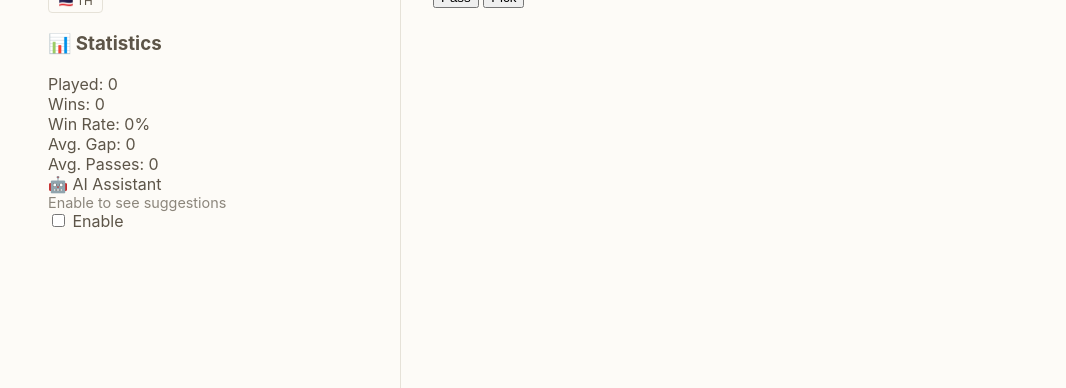
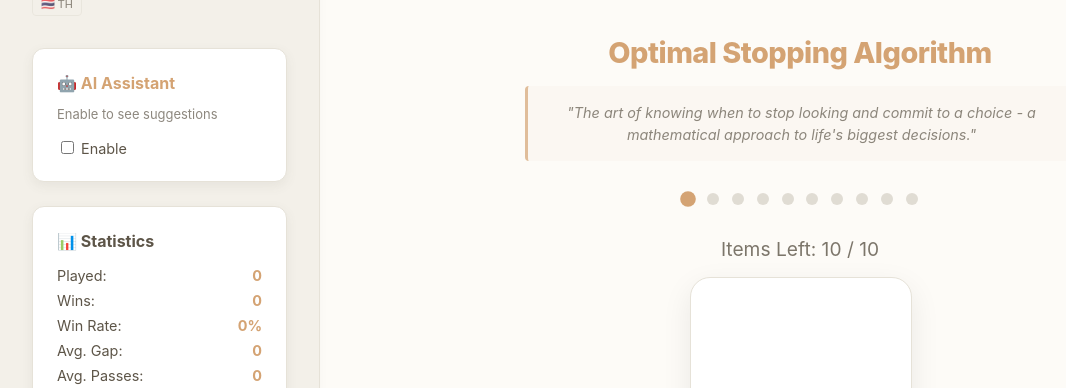
Before and after one commit to excel007/optimal-stopping-game, a website built with Vite: page index.html in a window 1280 px wide. Shown: the part 74-462 px from the top of the page, without its empty margins (0-1066 px from the left). Built offline with nearby package versions, Linux system fonts and the light colour scheme.

Commit message:
feat: Add game title and quote, refine localization strings, and improve responsive layout and styling.

```diff
--- a/main.js
+++ b/main.js
@@ -7,28 +7,32 @@ let game = new OptimalStoppingGame(10);
 // Simple Localization Dictionary
 const i18n = {
   en: {
-    title: "Find The Best(Biggest One) Choice with The 37% Rule",
-    current: "Current Item",
-    itemsLeft: "Items Left",
-    pass: "Pass",
-    pick: "Pick",
-    win: "You found the best diamond! 💎",
-    lose: "You missed the best one.",
-    bestWas: "The best value was",
-    yourValue: "You picked",
-    playAgain: "Play Again"
+    title: 'Optimal Stopping Game',
+    gameTitle: 'Optimal Stopping Algorithm',
+    quote: '"The art of knowing when to stop looking and commit to a choice - a mathematical approach to life\'s biggest decisions."',
+    itemsLeft: 'Items Left',
+    pass: 'Pass',
+    pick: 'Pick',
+    youWin: 'You Win! 🎉',
+    youLose: 'You Lose 😢',
+    youPicked: 'You picked',
+    bestWas: 'Best was',
+    pickedAt: 'Picked at position',
+    playAgain: 'Play Again'
   },
   th: {
-    title: "ค้นหาตัวเลือกที่ดีที่สุด (มากที่สุด) ด้วยกฎ 37%",
-    current: "ลำดับที่",
-    itemsLeft: "เหลืออีก",
-    pass: "ผ่าน",
-    pick: "เลือก",
-    win: "คุณเจอเพชรที่ดีที่สุด! 💎",
-    lose: "คุณพลาดเพชรที่ดีที่สุดไป",
-    bestWas: "ค่าที่ดีที่สุดคือ",
-    yourValue: "คุณเลือก",
-    playAgain: "เล่นอีกครั้ง"
+    title: 'เกมหยุดที่เหมาะสม',
+    gameTitle: 'อัลกอริทึมหยุดที่เหมาะสม',
+    quote: '"ศิลปะของการรู้ว่าเมื่อไหร่ควรหยุดมองหาและตัดสินใจเลือก - แนวทางทางคณิตศาสตร์สำหรับการตัดสินใจที่สำคัญที่สุดในชีวิต"',
+    itemsLeft: 'เหลืออีก',
+    pass: 'ผ่าน',
+    pick: 'เลือก',
+    youWin: 'คุณชนะ! 🎉',
+    youLose: 'คุณแพ้ 😢',
+    youPicked: 'คุณเลือก',
+    bestWas: 'ค่าที่ดีที่สุดคือ',
+    pickedAt: 'ลำดับที่เลือก',
+    playAgain: 'เล่นอีกครั้ง'
   }
 };
 
@@ -124,6 +128,29 @@ function render() {
           <button id="langBtn" class="lang-btn" title="Switch Language">${langBtnText}</button>
         </div>
 
+        <div class="assistant-panel">
+          <div class="assistant-title">🤖 AI Assistant</div>
+          ${showAssistant && !isGameOver ? `
+            <div>Strategy: <strong>37% Rule</strong></div>
+            <div class="recommendation">
+               Suggestion: <span class="${getRecommendation(game).action === 'pick' ? 'rec-pick' : 'rec-pass'}">
+                 ${getRecommendation(game).action === 'pick' ? t.pick : t.pass}
+               </span>
+               <div style="font-size: 0.8em; opacity: 0.8; margin-top:0.2em">(${getRecommendation(game).reason})</div>
+            </div>
+          ` : `
+            <div style="opacity: 0.7; font-size: 0.9em;">
+              ${isGameOver ? 'Game Over' : 'Enable to see suggestions'}
+            </div>
+          `}
+           <div class="toggle-container">
+            <label>
+              <input type="checkbox" id="assistantToggle" ${showAssistant ? 'checked' : ''}>
+              ${currentLang === 'en' ? 'Enable' : 'เปิดใช้งาน'}
+            </label>
+          </div>
+        </div>
+
         <div class="stats-panel">
           <h3>📊 Statistics</h3>
           <div class="stat-row">
@@ -151,33 +178,13 @@ function render() {
             ${historyHtml}
           </div>
         </div>
-
-        <div class="assistant-panel">
-          <div class="assistant-title">🤖 AI Assistant</div>
-          ${showAssistant && !isGameOver ? `
-            <div>Strategy: <strong>37% Rule</strong></div>
-            <div class="recommendation">
-               Suggestion: <span class="${getRecommendation(game).action === 'pick' ? 'rec-pick' : 'rec-pass'}">
-                 ${getRecommendation(game).action === 'pick' ? t.pick : t.pass}
-               </span>
-               <div style="font-size: 0.8em; opacity: 0.8; margin-top:0.2em">(${getRecommendation(game).reason})</div>
-            </div>
-          ` : `
-            <div style="opacity: 0.7; font-size: 0.9em;">
-              ${isGameOver ? 'Game Over' : 'Enable to see suggestions'}
-            </div>
-          `}
-           <div class="toggle-container">
-            <label>
-              <input type="checkbox" id="assistantToggle" ${showAssistant ? 'checked' : ''}>
-              ${currentLang === 'en' ? 'Enable' : 'เปิดใช้งาน'}
-            </label>
-          </div>
-        </div>
       </aside>
 
       <!-- Game Area -->
       <main class="game-area">
+        <h2 class="game-title">${t.gameTitle}</h2>
+        <blockquote class="game-quote">${t.quote}</blockquote>
+
         ${stepsHtml}
 
         <div class="stats">
@@ -211,9 +218,10 @@ function renderResult(t) {
   return `
     <div class="result-overlay fade-in">
       <div class="result-box scale-up">
-        <h2>${game.result === 'win' ? t.win : t.lose}</h2>
-        <p>${t.yourValue}: <strong>${game.pickedValue || '-'}</strong></p>
+        <h2>${game.result === 'win' ? t.youWin : t.youLose}</h2>
+        <p>${t.youPicked}: <strong>${game.pickedValue || '-'}</strong></p>
         <p>${t.bestWas}: <strong>${game.bestValue}</strong></p>
+        <p>${t.pickedAt}: <strong>${game.currentIndex + 1}</strong></p>
         <button id="restartBtn">${t.playAgain}</button>
       </div>
     </div>
--- a/style.css
+++ b/style.css
@@ -33,11 +33,36 @@ body {
 .main-layout {
   display: flex;
   flex-direction: column;
+  width: 100%;
+  height: 100%;
+  overflow-y: auto;
+}
+
+.sidebar {
+  width: 100%;
+  background-color: var(--sidebar-bg);
+  border-top: 1px solid var(--border-color);
+  padding: 1rem;
+  display: flex;
+  flex-direction: column;
+  gap: 0.75rem;
+  box-shadow: 0 -2px 10px rgba(0, 0, 0, 0.02);
+  box-sizing: border-box;
+  order: 2;
+  /* Show after game on mobile */
+}
+
+.game-area {
+  flex: 1;
+  display: flex;
+  flex-direction: column;
   justify-content: center;
   align-items: center;
   position: relative;
   padding: 2rem 1rem;
   min-height: 60vh;
+  order: 1;
+  /* Show game first on mobile */
 }
 
 /* Desktop Layout */
@@ -50,16 +75,21 @@ body {
   .sidebar {
     width: 320px;
     border-right: 1px solid var(--border-color);
-    border-bottom: none;
+    border-top: none;
     padding: 2rem;
     gap: 1.5rem;
     overflow-y: auto;
     height: 100vh;
+    box-shadow: 2px 0 10px rgba(0, 0, 0, 0.02);
+    order: 1;
+    /* Show sidebar first on desktop */
   }
 
   .game-area {
     height: 100vh;
     padding: 2rem;
+    order: 2;
+    /* Show game second on desktop */
   }
 }
 
@@ -77,7 +107,7 @@ h1 {
   font-weight: 800;
   letter-spacing: -0.5px;
   margin: 0;
-  font-size: 1.2rem;
+  font-size: 1.1rem;
   line-height: 1.2;
 }
 
@@ -90,16 +120,149 @@ h1 {
 .lang-btn {
   background: transparent;
   color: var(--text-color);
-  padding: 0.3rem 0.6rem;
-  font-size: 0.75rem;
+  padding: 0.25rem 0.5rem;
+  font-size: 0.7rem;
   border-radius: 4px;
   border: 1px solid var(--border-color);
+  cursor: pointer;
+  opacity: 0.7;
+  transition: all 0.2s;
+}
+
+.lang-btn:hover {
+  background: rgba(0, 0, 0, 0.05);
+  opacity: 1;
+}
+
+.stats-panel {
+  background: var(--card-bg);
+  padding: 0.75rem;
+  border-radius: 12px;
+  box-shadow: var(--shadow);
+  border: 1px solid var(--border-color);
+  width: 100%;
+  box-sizing: border-box;
+}
+
+@media (min-width: 768px) {
+  .stats-panel {
+    padding: 1.5rem;
+  }
+}
+
+.stats-panel h3 {
+  margin-top: 0;
+  margin-bottom: 0.75rem;
+  font-size: 0.85rem;
+}
+
+@media (min-width: 768px) {
+  .stats-panel h3 {
+    font-size: 1rem;
+    margin-bottom: 1rem;
+  }
+}
+
+.stat-row {
+  display: flex;
+  justify-content: space-between;
+  margin-bottom: 0.4rem;
+  font-size: 0.7rem;
+  gap: 0.5rem;
+}
+
+@media (min-width: 768px) {
+  .stat-row {
+    font-size: 0.9rem;
+    margin-bottom: 0.5rem;
+  }
+}
+
+.stat-value {
+  font-weight: bold;
+  color: var(--accent-color);
+}
+
+.history-list {
+  margin-top: 0.75rem;
+  max-height: 150px;
+  overflow-y: auto;
+  font-size: 0.65rem;
+  border-top: 1px solid var(--border-color);
+  padding-top: 0.5rem;
+}
+
+@media (min-width: 768px) {
+  .history-list {
+    max-height: 250px;
+    font-size: 0.8rem;
+    margin-top: 1rem;
+  }
+}
+
+.history-item {
+  display: flex;
+  justify-content: space-between;
+  padding: 0.3rem 0;
+  border-bottom: 1px solid var(--border-color);
+  font-size: 0.65rem;
+}
+
+@media (min-width: 768px) {
+  .history-item {
+    padding: 0.4rem 0;
+    font-size: 0.8rem;
+  }
+}
+
+.history-win {
+  color: var(--pick-color);
+}
 
 .history-lose {
   color: var(--pass-color);
 }
 
 /* Game Elements */
+.game-title {
+  color: var(--accent-color);
+  font-size: 1.3rem;
+  font-weight: 800;
+  margin: 0 0 0.5rem 0;
+  text-align: center;
+  letter-spacing: -0.5px;
+}
+
+@media (min-width: 768px) {
+  .game-title {
+    font-size: 1.8rem;
+    margin-bottom: 1rem;
+  }
+}
+
+.game-quote {
+  font-size: 0.75rem;
+  font-style: italic;
+  color: var(--text-color);
+  opacity: 0.7;
+  text-align: center;
+  margin: 0 0 1.5rem 0;
+  padding: 0.75rem 1rem;
+  border-left: 3px solid var(--accent-color);
+  background: rgba(212, 163, 115, 0.05);
+  border-radius: 4px;
+  max-width: 500px;
+  line-height: 1.5;
+}
+
+@media (min-width: 768px) {
+  .game-quote {
+    font-size: 0.9rem;
+    padding: 1rem 1.5rem;
+    margin-bottom: 2rem;
+  }
+}
+
 .stats {
   font-size: 1rem;
   margin-bottom: 1rem;
@@ -185,7 +348,6 @@ h1 {
   box-shadow: 0 4px 6px rgba(0, 0, 0, 0.1);
   flex: 1;
   min-height: 48px;
-    /* Touch-friendly */
 }
 
 @media (min-width: 768px) {
@@ -275,11 +437,11 @@ h1 {
 
 /* Assistant */
 .assistant-panel {
-    padding: 1rem;
+  padding: 0.75rem;
   background: #fff;
   border-radius: 12px;
   border: 1px solid var(--border-color);
-    font-size: 0.85rem;
+  font-size: 0.75rem;
   box-shadow: var(--shadow);
 }
 
@@ -297,6 +459,13 @@ h1 {
   display: flex;
   align-items: center;
   gap: 0.5rem;
+  font-size: 0.8rem;
+}
+
+@media (min-width: 768px) {
+  .assistant-title {
+    font-size: 1rem;
+  }
 }
 
 .recommendation {
@@ -317,7 +486,7 @@ h1 {
   display: flex;
   align-items: center;
   gap: 0.5rem;
-    font-size: 0.85rem;
+  font-size: 0.75rem;
   color: var(--text-color);
 }
 
@@ -372,6 +541,10 @@ h1 {
   }
 }
 
+.hidden {
+  display: none !important;
+}
+
 /* Animations */
 @keyframes deal {
   0% {
```
Lines whose indentation alone changed are shown as unchanged.
